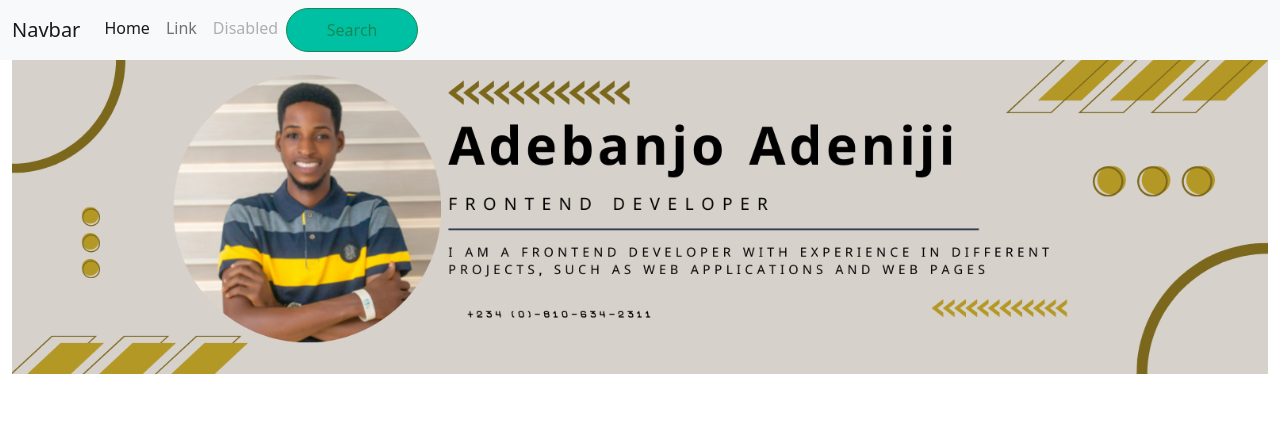
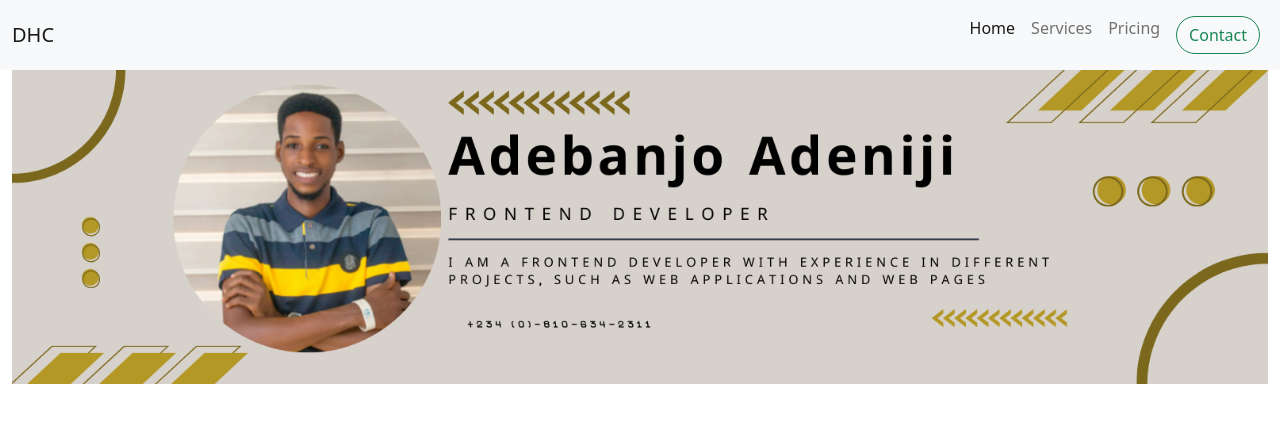
Before and after one commit to innkeeper-work/portfolio, a plain HTML site: page index.html in a window 1280 px wide. Drawn offline with nearby package versions, Linux system fonts and the light colour scheme.

Commit message:
navbar updated

```diff
--- a/css/index.scss
+++ b/css/index.scss
@@ -53,6 +53,6 @@ $black-opacity:rgba(0, 0, 0, 0.6);
     color: blue;
 }
 
-.btn {
-    @include button;
-}
+// .btn {
+//     @include button;
+// }
--- a/index.html
+++ b/index.html
@@ -11,23 +11,26 @@
 <body>
     <nav class="navbar navbar-expand-lg navbar-light bg-light">
         <div class="container-fluid">
-          <a class="navbar-brand" href="#">Navbar</a>
+          <a class="navbar-brand" href="#">DHC</a>
           <button class="navbar-toggler" type="button" data-bs-toggle="collapse" data-bs-target="#navbarSupportedContent" aria-controls="navbarSupportedContent" aria-expanded="false" aria-label="Toggle navigation">
             <span class="navbar-toggler-icon"></span>
           </button>
           <div class="collapse navbar-collapse" id="navbarSupportedContent">
-            <ul class="navbar-nav me-auto mb-2 mb-lg-0">
+            <ul class="navbar-nav ms-auto mb-2 mb-lg-0">
               <li class="nav-item">
                 <a class="nav-link active" aria-current="page" href="#">Home</a>
               </li>
               <li class="nav-item">
-                <a class="nav-link" href="#">Link</a>
+                <a class="nav-link" href="#">Services</a>
               </li>
               <li class="nav-item">
-                <a class="nav-link disabled">Disabled</a>
+                <a class="nav-link">Pricing</a>
               </li>
               <li>
-                <button class="btn btn-outline-success" type="submit">Search</button>
+                  <a href="#" class="nav-link">
+                      <button class="btn btn-outline-success rounded-pill" type="submit">Contact</button>
+                  </a>
+
               </li>
             </ul>
 
```
Also changed, not shown: css/index.css, 1 other file.
